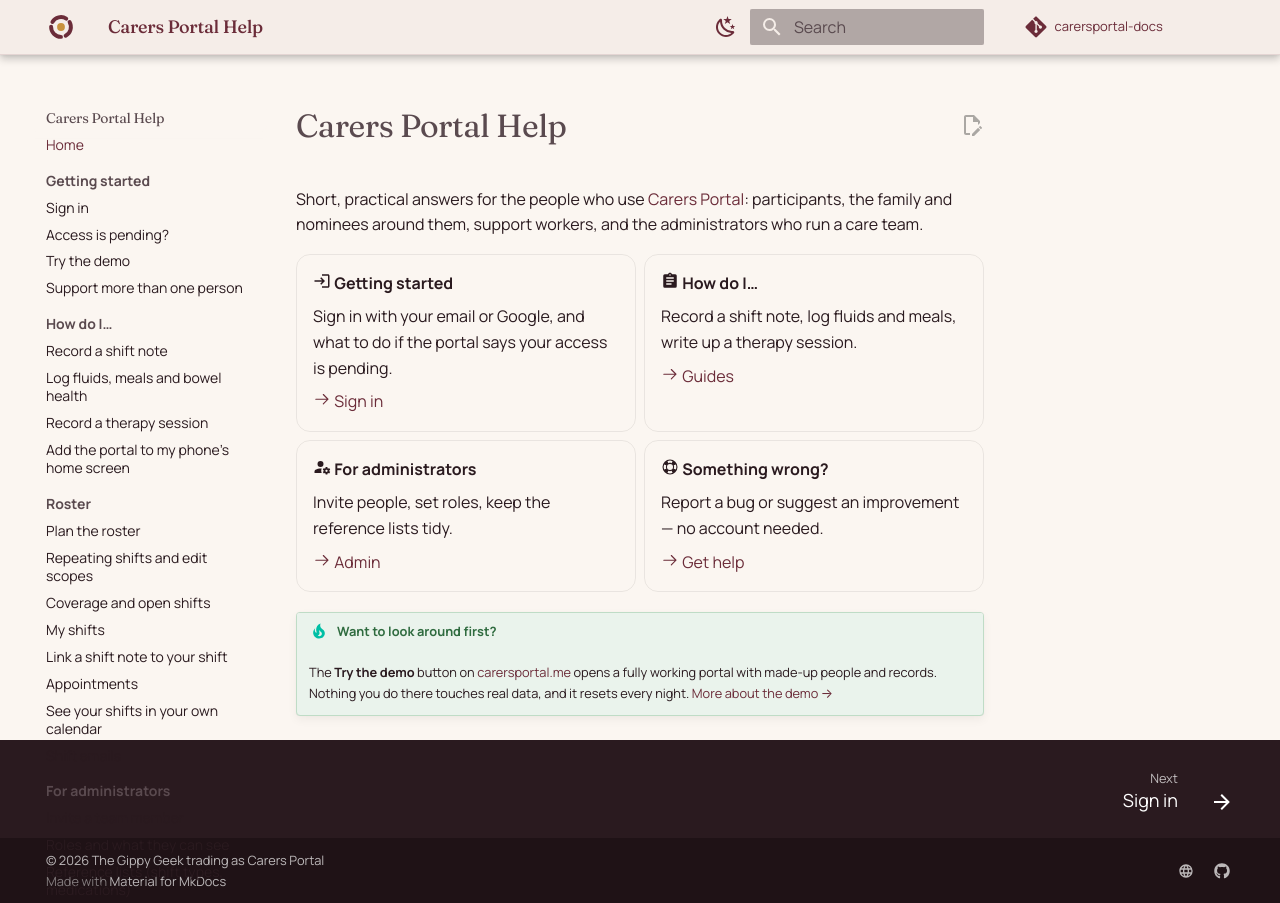
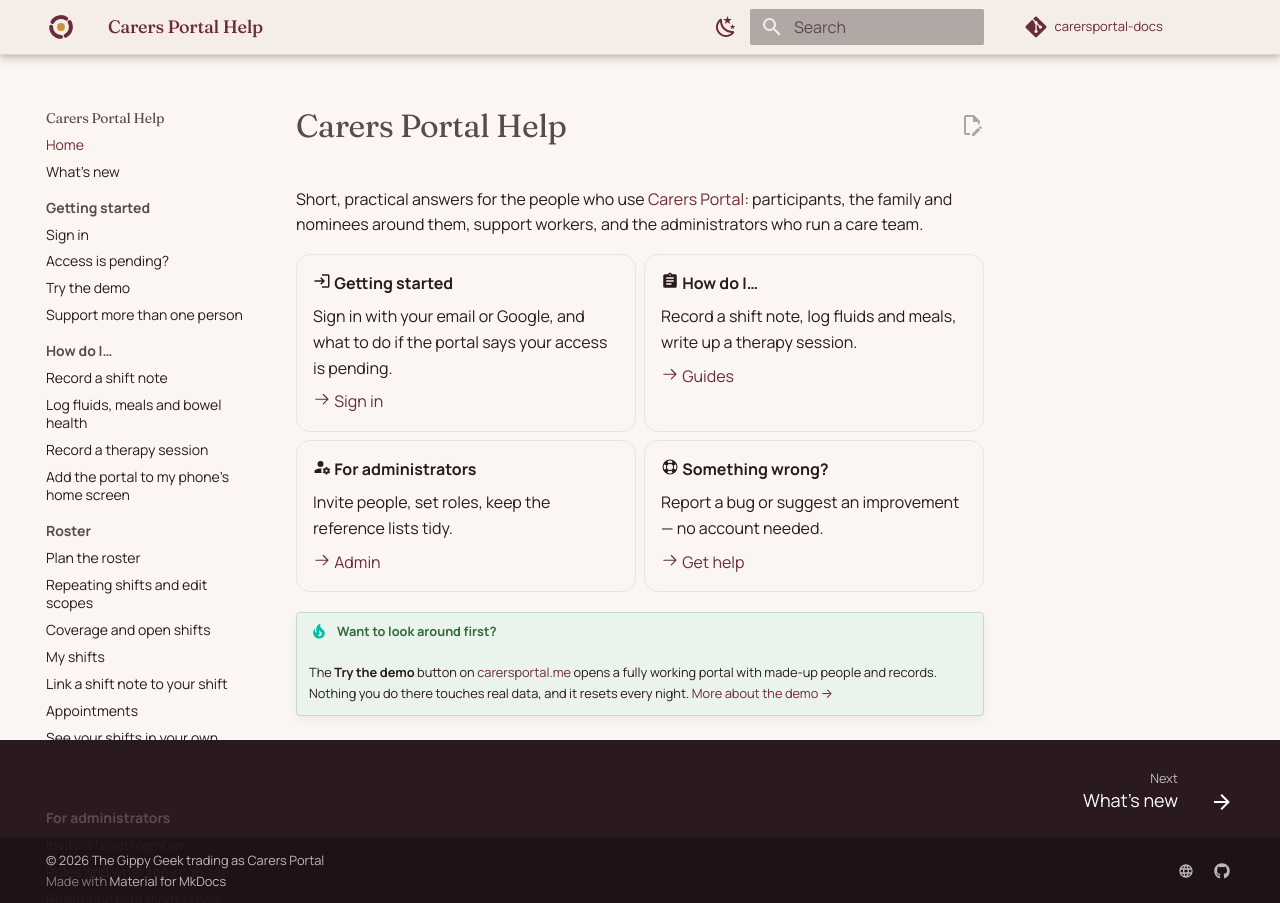
Before and after one commit to thegippygeek/carersportal-docs, an MkDocs documentation site: the page built from docs/index.md, in a window 1280 px wide. Built offline with MkDocs 1.6.1 and Material for MkDocs 9.7.7, drawn with Linux system fonts in a browser that asks for light colours; comment, search, counter and statistics services are not loaded; part of the change alters nothing that is shown.

Commit message:
docs: add What's new page with the v2.6.0 Native Roster release notes
Co-Authored-By: Claude Opus 5.5 <noreply@anthropic.com>

```diff
--- /dev/null
+++ b/docs/whats-new.md
@@ -0,0 +1,21 @@
+# What's new
+
+What's changed in Carers Portal, newest first.
+
+## v2.6.0 — Native Roster (October 2026)
+
+Carers Portal now has its own roster, so you can plan who is working with the participant, and when, in the same place you keep shift notes.
+
+- **Plan the roster on a Week grid.** Administrators add one-off and overnight shifts, with one worker or several. The form warns you if a worker is already on a shift that overlaps. Shifts are cancelled rather than deleted, so they stay on the roster, and each shift has a history of what changed and when. See [Plan the roster](roster/planning.md).
+- **Repeating shifts.** Set up a shift that repeats, then choose whether a change applies to one shift or to that shift and all the ones after it. See [Repeating shifts and edit scopes](roster/templates.md).
+- **Required coverage and open shifts.** Set the hours that need cover, and the Week view shows any gaps and any shifts with nobody assigned. See [Coverage and open shifts](roster/coverage.md).
+- **My shifts.** Support workers see the shifts they are rostered on, starting from today, and can look further ahead. See [My shifts](roster/my-shifts.md).
+- **Link a shift note to your shift.** When you write a shift note, you can link it to the shift you worked. Administrators get a list of past shifts that are still missing a note. See [Link a shift note to your shift](roster/note-linking.md).
+- **Appointments.** Add appointments for the participant, one-off or repeating, and show which worker is attending. See [Appointments](roster/appointments.md).
+- **Your shifts in your own calendar.** Workers can create a personal calendar link to see their shifts in Google Calendar, Apple Calendar or Outlook. Your calendar app checks the link for changes on its own schedule, so updates are not instant, and shift emails stay the alert for a change. See [See your shifts in your own calendar](roster/calendar-feed.md).
+- **Shift emails.** If your organisation sends them, support workers get an email when the roster changes for them. The email only gives the roster name, date, time and shift type. It never includes the participant's name or any care notes. See [Shift emails](roster/emails.md).
+
+### Also in this release
+
+- Clearer messages when something can't be saved, so you know what to fix.
+- Signing in now goes through the single **Sign in** button. Signing in with Google still works: choose **Continue with Google** on the sign-in screen. See [Sign in](account/sign-in.md).
--- a/mkdocs.yml
+++ b/mkdocs.yml
@@ -42,6 +42,7 @@ theme:
 
 nav:
   - Home: index.md
+  - What's new: whats-new.md
   - Getting started:
       - Sign in: account/sign-in.md
       - Access is pending?: account/access-pending.md
```
